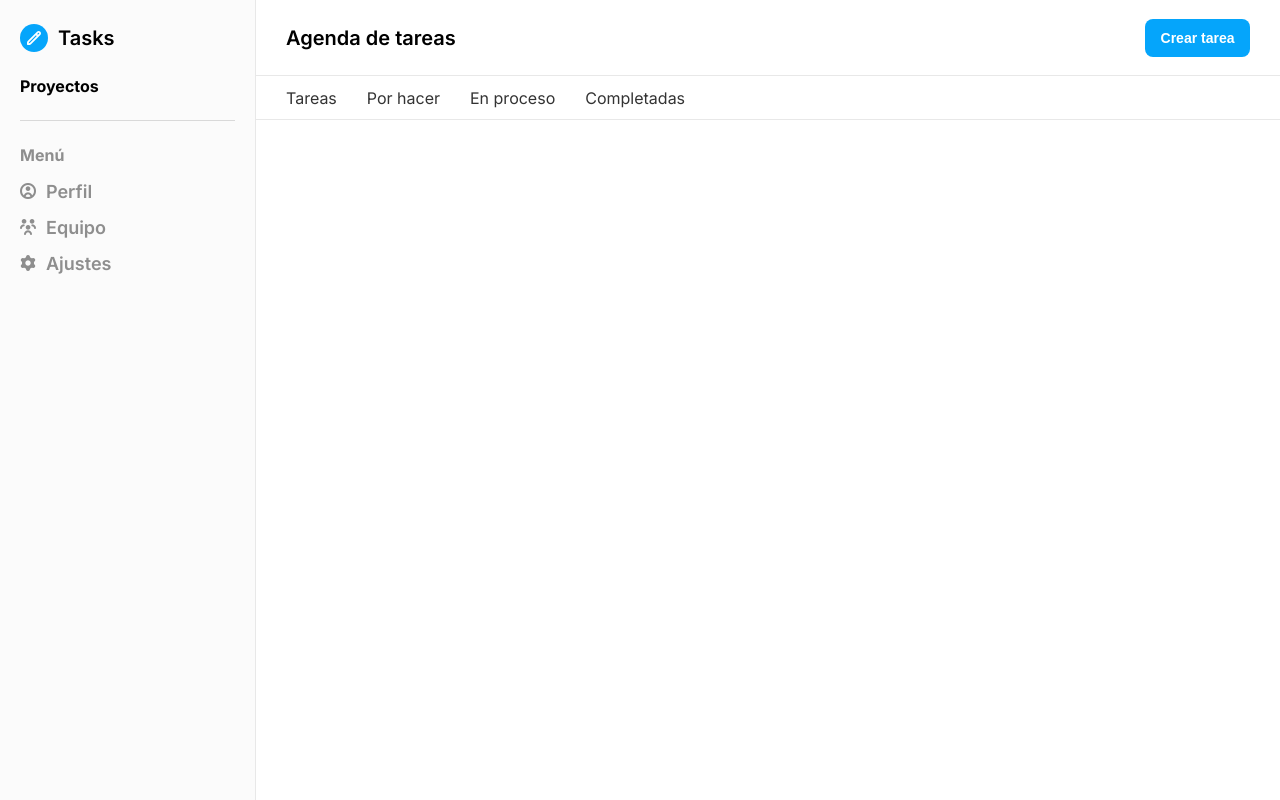
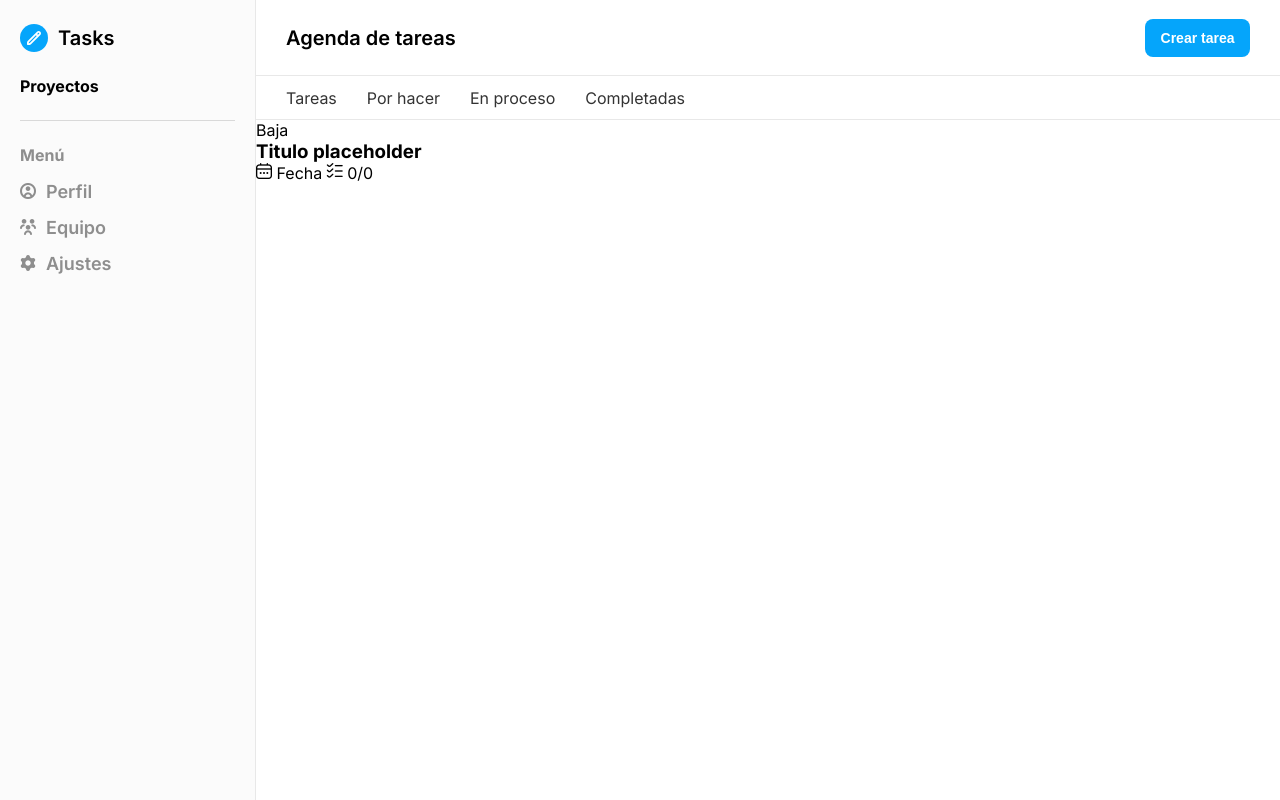
Before and after one commit to Alexncold/todo_list, a plain HTML site: page index.html in a window 1280 px wide. Drawn offline with nearby package versions, Linux system fonts and the light colour scheme.

Commit message:
Update index.html

```diff
--- a/index.html
+++ b/index.html
@@ -105,6 +105,19 @@
 
         <div class="contenido">
           <!-- Contenido principal -->
+          <div class="custom-column">
+            <div class="card-task">
+              <div class="priority-indicator">Baja</div>
+              <h3>Titulo placeholder</h3>
+              <div class="task-details">
+                <i class="fi fi-rr-calendar datos"></i>
+                <span class="datos">Fecha</span>
+                <span class="separator"></span>
+                <i class="fi fi-rr-list-check datos"></i>
+                <span class="datos">0/0</span>
+              </div>
+            </div>
+          </div>
         </div>
       </div>
     </div>
```
